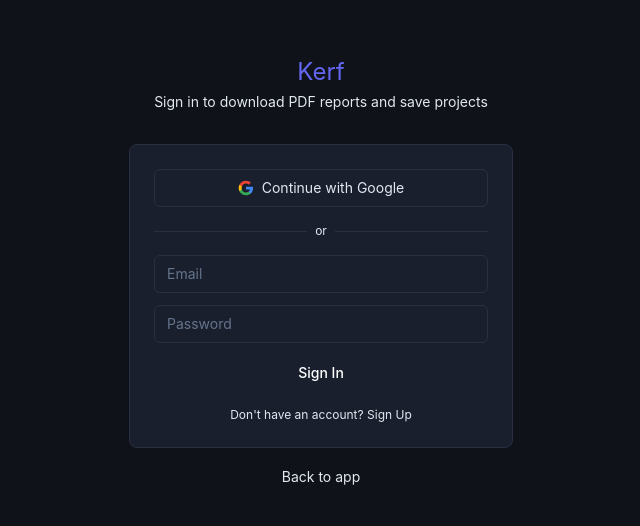
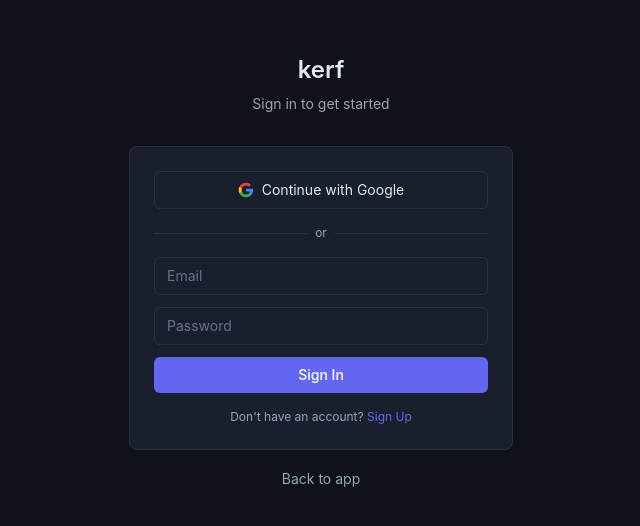
Before and after one commit to josebiro/kerf, a SvelteKit app in the folder frontend/: page /login in a window 1280 px wide. Shown: the part 128-654 px from the top of the page, without its empty margins (319-959 px from the left). Built offline with nearby package versions, Linux system fonts and the light colour scheme; no server answers.

Commit message:
feat: restyle login page with dark precision theme tokens
Replace legacy color tokens (--color-foreground, --color-accent, etc.)
with dark precision theme tokens (--color-text, --color-primary, etc.),
update header to lowercase wordmark with new subtitle.

```diff
--- a/frontend/src/routes/login/+page.svelte
+++ b/frontend/src/routes/login/+page.svelte
@@ -65,20 +65,20 @@
 <div class="min-h-screen bg-[var(--color-bg)] flex items-center justify-center px-4">
 	<div class="max-w-sm w-full">
 		<div class="text-center mb-8">
-			<h1 class="text-2xl text-[var(--color-primary)] font-['DM_Serif_Display',serif]">Kerf</h1>
-			<p class="text-sm text-[var(--color-foreground-muted)] mt-1">Sign in to download PDF reports and save projects</p>
+			<span class="text-2xl text-[var(--color-text)] font-semibold">kerf</span>
+			<p class="text-sm text-[var(--color-text-secondary)] mt-2">Sign in to get started</p>
 		</div>
 
 		{#if checkEmail}
 			<div class="bg-[var(--color-surface)] rounded-lg border border-[var(--color-border)] p-6 text-center">
-				<h2 class="text-lg font-medium text-[var(--color-foreground)] mb-2">Check your email</h2>
-				<p class="text-sm text-[var(--color-foreground-muted)]">We sent a verification link to <strong>{email}</strong>. Click the link to finish signing up.</p>
+				<h2 class="text-lg font-medium text-[var(--color-text)] mb-2">Check your email</h2>
+				<p class="text-sm text-[var(--color-text-secondary)]">We sent a verification link to <strong>{email}</strong>. Click the link to finish signing up.</p>
 			</div>
 		{:else}
 			<div class="bg-[var(--color-surface)] rounded-lg border border-[var(--color-border)] p-6 space-y-4">
 				<button
 					onclick={handleGoogleAuth}
-					class="w-full flex items-center justify-center gap-2 border border-[var(--color-border)] rounded-md px-4 py-2 text-sm text-[var(--color-foreground)] hover:bg-[var(--color-surface-muted)] transition-colors duration-150"
+					class="w-full flex items-center justify-center gap-2 border border-[var(--color-border)] rounded-md px-4 py-2 text-sm text-[var(--color-text)] hover:bg-[var(--color-surface-hover)] transition-colors duration-150"
 				>
 					<svg class="w-4 h-4" viewBox="0 0 24 24">
 						<path fill="#4285F4" d="M22.56 12.25c0-.78-.07-1.53-.2-2.25H12v4.26h5.92a5.06 5.06 0 0 1-2.2 3.32v2.77h3.57c2.08-1.92 3.28-4.74 3.28-8.1z"/>
@@ -91,7 +91,7 @@
 
 				<div class="relative">
 					<div class="absolute inset-0 flex items-center"><div class="w-full border-t border-[var(--color-border)]"></div></div>
-					<div class="relative flex justify-center text-xs"><span class="bg-[var(--color-surface)] px-2 text-[var(--color-foreground-muted)]">or</span></div>
+					<div class="relative flex justify-center text-xs"><span class="bg-[var(--color-surface)] px-2 text-[var(--color-text-secondary)]">or</span></div>
 				</div>
 
 				<form onsubmit={(e) => { e.preventDefault(); handleEmailAuth(); }} class="space-y-3">
@@ -101,7 +101,7 @@
 							bind:value={email}
 							placeholder="Email"
 							required
-							class="w-full border border-[var(--color-border)] rounded-md px-3 py-2 text-sm focus:outline-none focus:ring-2 focus:ring-[var(--color-accent)] focus:border-transparent"
+							class="w-full border border-[var(--color-border)] rounded-md px-3 py-2 text-sm focus:outline-none focus:ring-2 focus:ring-[var(--color-primary)] focus:border-transparent"
 						/>
 					</div>
 					<div>
@@ -111,13 +111,13 @@
 							placeholder="Password"
 							required
 							minlength="6"
-							class="w-full border border-[var(--color-border)] rounded-md px-3 py-2 text-sm focus:outline-none focus:ring-2 focus:ring-[var(--color-accent)] focus:border-transparent"
+							class="w-full border border-[var(--color-border)] rounded-md px-3 py-2 text-sm focus:outline-none focus:ring-2 focus:ring-[var(--color-primary)] focus:border-transparent"
 						/>
 					</div>
 					<button
 						type="submit"
 						disabled={loading}
-						class="w-full bg-[var(--color-accent)] text-white py-2 px-4 rounded-md text-sm font-medium hover:bg-[var(--color-accent-hover)] disabled:opacity-50 transition-colors duration-150"
+						class="w-full bg-[var(--color-primary)] text-white py-2 px-4 rounded-md text-sm font-medium hover:bg-[var(--color-primary-hover)] disabled:opacity-50 transition-colors duration-150"
 					>
 						{loading ? 'Please wait...' : isSignUp ? 'Sign Up' : 'Sign In'}
 					</button>
@@ -127,18 +127,18 @@
 					<p class="text-sm text-[var(--color-destructive)]">{error}</p>
 				{/if}
 
-				<p class="text-center text-xs text-[var(--color-foreground-muted)]">
+				<p class="text-center text-xs text-[var(--color-text-secondary)]">
 					{#if isSignUp}
-						Already have an account? <button class="text-[var(--color-accent)] hover:underline" onclick={() => (isSignUp = false)}>Sign In</button>
+						Already have an account? <button class="text-[var(--color-primary)] hover:underline" onclick={() => (isSignUp = false)}>Sign In</button>
 					{:else}
-						Don't have an account? <button class="text-[var(--color-accent)] hover:underline" onclick={() => (isSignUp = true)}>Sign Up</button>
+						Don't have an account? <button class="text-[var(--color-primary)] hover:underline" onclick={() => (isSignUp = true)}>Sign Up</button>
 					{/if}
 				</p>
 			</div>
 		{/if}
 
 		<p class="text-center mt-4">
-			<a href="/" class="text-sm text-[var(--color-foreground-muted)] hover:text-[var(--color-foreground)] transition-colors duration-150">Back to app</a>
+			<a href="/" class="text-sm text-[var(--color-text-secondary)] hover:text-[var(--color-text)] transition-colors duration-150">Back to app</a>
 		</p>
 	</div>
 </div>
```
